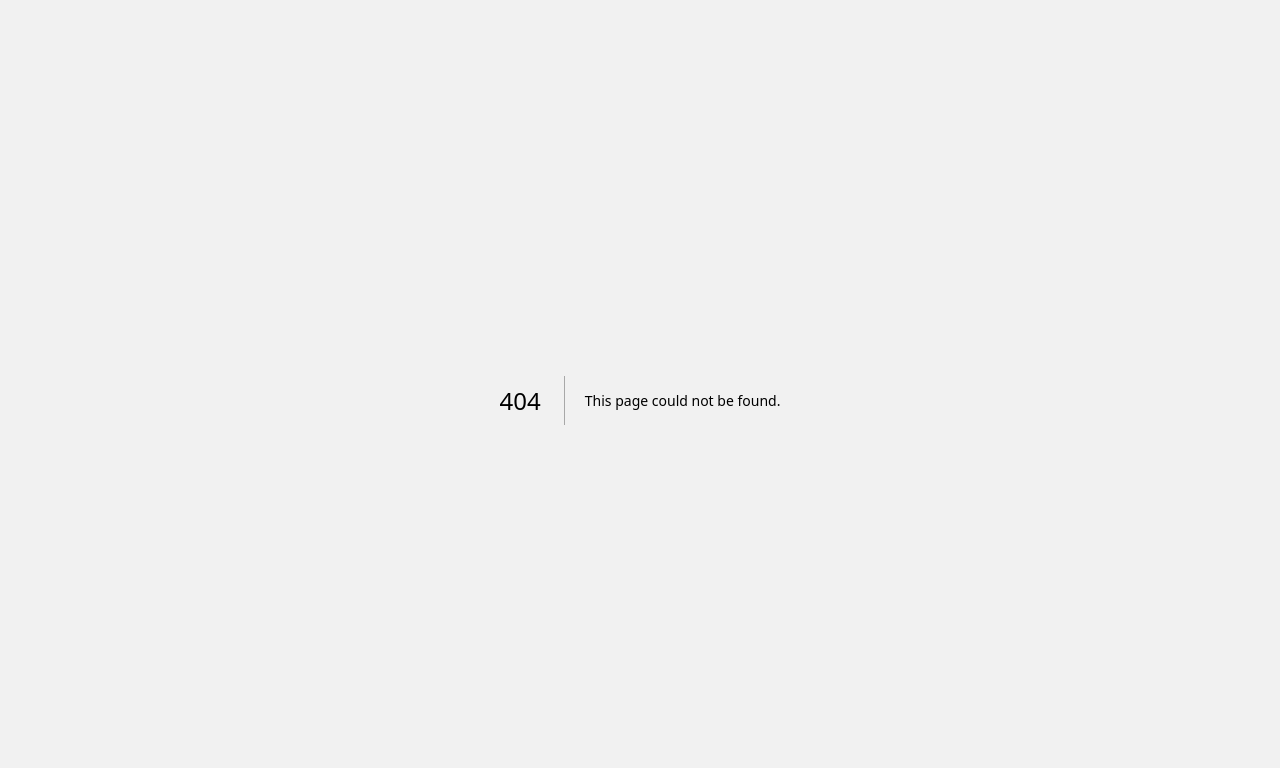
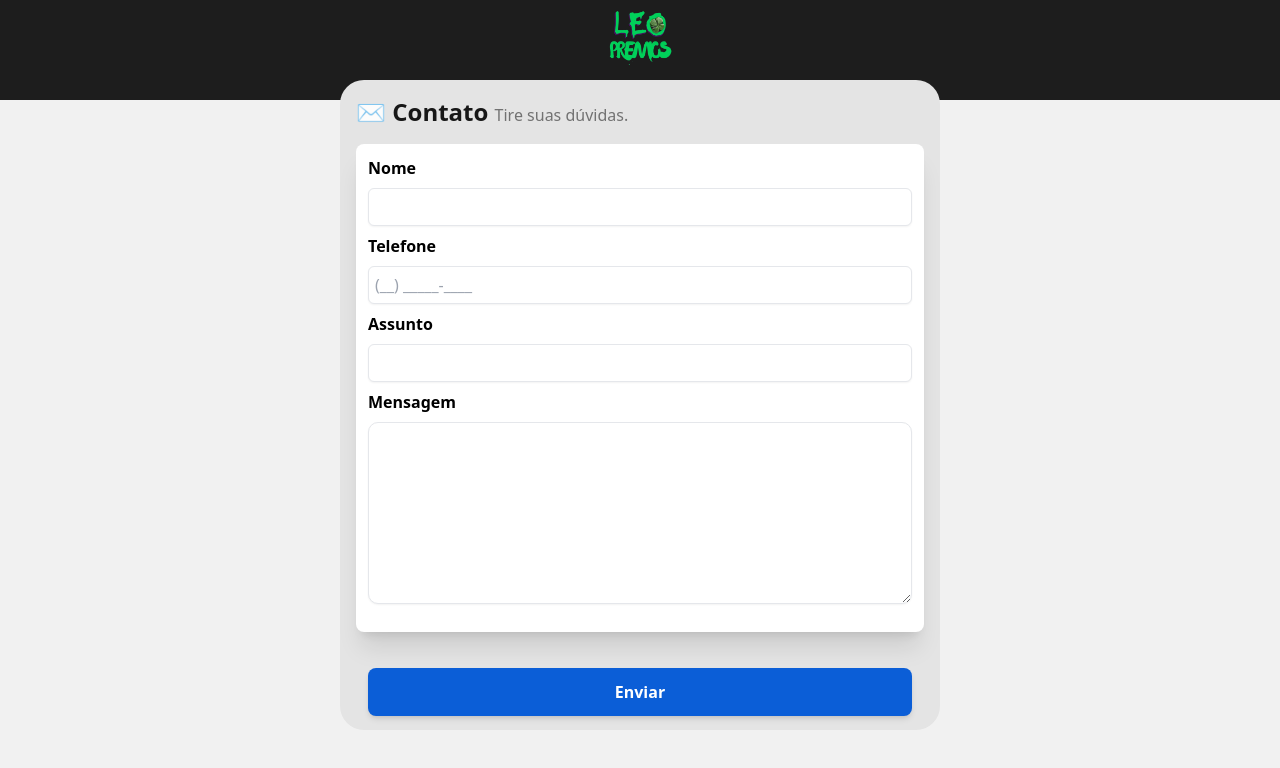
Before and after one commit to JohnnyNWT/leo-premios, a Next.js app: page /contato in a window 1280 px wide. Before the commit this address had no page. Shown: the top 768 px of the page. Built offline with nearby package versions, Linux system fonts and the light colour scheme.

Commit message:
FEAT: add aba de contato

```diff
--- /dev/null
+++ b/src/app/contato/page.js
@@ -0,0 +1,49 @@
+import Image from "next/image";
+import Link from "next/link";
+import ACOES from "@/app/data/data";
+
+export default function Contato() {
+  return (
+    <div className="h-screen flex items-center flex-col max-sm:bg-[#E4E4E4]">
+      <div className="bg-[#1d1d1d] w-full h-[70px] fixed z-[2]">
+        <Link href="/">
+          <Image src="/img/Logo.png" alt="Logo" className="" layout="fill" objectFit="contain" />
+        </Link>
+      </div>
+
+      <div className="w-full h-[100px] bg-[#1d1d1d] absolute"></div>
+
+      <div className="w-[600px] max-sm:w-full mt-20 flex flex-col rounded-3xl bg-[#E4E4E4] z-[1] min-h-[650px]">
+        <h1 className="font-sans text-2xl p-4 font-semibold text-[#000000E6]">✉️ Contato <span className="text-base text-[#00000080] font-normal">Tire suas dúvidas.</span></h1>
+
+        <div className="bg-white h-3/4 mx-4 p-3 rounded-lg shadow-xl">
+          <form>
+            <div className="flex flex-col">
+              <label className="font-sans max-sm:text-sm font-semibold mb-2" htmlFor="nome" >Nome</label>
+              <input className="border rounded-md shadow-sm text-[#5a5a5a] p-[6px] mb-2 outline-none" type="text" id="nome" name="nome" required />
+            </div>
+
+            <div className="flex flex-col">
+              <label className="font-sans max-sm:text-sm font-semibold mb-2" htmlFor="phone">Telefone</label>
+              <input className="border rounded-md shadow-sm text-[#5a5a5a] p-[6px] mb-2 outline-none" type="tel" id="phone" name="phone" placeholder="(__) _____-____" required/>
+            </div>
+
+            <div className="flex flex-col">
+              <label className="font-sans max-sm:text-sm font-semibold mb-2" htmlFor="assunto">Assunto</label>
+              <input className="border rounded-md shadow-sm text-[#5a5a5a] p-[6px] mb-2 outline-none" type="text" id="assunto" name="assunto" required/>
+            </div>
+
+            <div className="flex flex-col">
+              <label className="font-sans max-sm:text-sm font-semibold mb-2" htmlFor="mensagem">Mensagem</label>
+              <textarea className="border rounded-[10px] shadow-sm text-[#5a5a5a] p-[6px] mb-2 outline-none" type="text" id="mensagem" name="mensagem" rows="7" required/>
+            </div>
+            <div className="flex justify-center">
+              <button className="bg-[#0b5ed7] py-3 shadow-md text-white font-bold rounded-lg mt-14 w-full" type="submit">Enviar</button>
+            </div>
+          </form>
+        </div>
+      </div>
+
+    </div>
+  )
+}
--- a/src/app/page.js
+++ b/src/app/page.js
@@ -6,14 +6,32 @@ export default function Home() {
 
   return (
     <div className="h-screen flex items-center flex-col">
-      <div className="bg-[#1d1d1d] w-full h-[70px] fixed z-[2]">
-        <Image src="/img/Logo.png" alt="Logo" className="" layout="fill" objectFit="contain" />
+      <div className="bg-[#1d1d1d] w-full h-[70px] fixed z-[2] content-center">
+        <div className="w-[550px] flex items-center justify-between max-sm:w-full" style={{margin: "0 auto"}}>
+          <div className="cursor-pointer max-sm:ml-2 max-sm:mt-2">
+            <svg xmlns="http://www.w3.org/2000/svg" width="40" height="40" fill="currentColor" className="bi bi-filter-left text-white" viewBox="0 0 16 16">
+              <path d="M2 10.5a.5.5 0 0 1 .5-.5h3a.5.5 0 0 1 0 1h-3a.5.5 0 0 1-.5-.5m0-3a.5.5 0 0 1 .5-.5h7a.5.5 0 0 1 0 1h-7a.5.5 0 0 1-.5-.5m0-3a.5.5 0 0 1 .5-.5h11a.5.5 0 0 1 0 1h-11a.5.5 0 0 1-.5-.5" />
+            </svg>
+          </div>
+          <div>
+            <Image src="/img/Logo.png" width={60} height={50} alt="Logo Icon" className="" />
+          </div>
+          <Link href="/contato">
+          <div className="flex items-end flex-col cursor-pointer max-sm:mr-4 max-sm:mt-2">
+            <svg xmlns="http://www.w3.org/2000/svg" width="16" height="16" fill="currentColor" className="bi bi-chat-right-dots-fill text-[#8e8e8e]" viewBox="0 0 16 16">
+              <path d="M16 2a2 2 0 0 0-2-2H2a2 2 0 0 0-2 2v8a2 2 0 0 0 2 2h9.586a1 1 0 0 1 .707.293l2.853 2.853a.5.5 0 0 0 .854-.353zM5 6a1 1 0 1 1-2 0 1 1 0 0 1 2 0m4 0a1 1 0 1 1-2 0 1 1 0 0 1 2 0m3 1a1 1 0 1 1 0-2 1 1 0 0 1 0 2" />
+            </svg>
+            <p className="text-[#FDFFA9] font-semibold">Suporte</p>
+          </div>
+          </Link>
+
+        </div>
       </div>
 
       <div className="w-full h-[100px] bg-[#1d1d1d] absolute"></div>
 
       <div className="w-[600px] h-full mt-20 flex flex-col gap-1 rounded-t-3xl bg-[#E4E4E4] z-[1] max-sm:w-full">
-        <h1 className="font-sans text-2xl p-4 font-semibold text-[#000000E6]">⚡ Prêmios <span className="text-base text-[#00000080]">Escolha sua sorte</span></h1>
+        <h1 className="font-sans text-2xl p-4 font-semibold text-[#000000E6]">⚡ Prêmios <span className="text-base text-[#00000080] font-normal">Escolha sua sorte</span></h1>
 
 
         <div className="flex flex-col gap-2" id="container-rifas">
@@ -70,7 +88,7 @@ export default function Home() {
         </div>
 
         <div className="bg-[#E4E4E4] flex flex-col gap-2" id="ganhadores-sortudos">
-          <h1 className="font-sans text-2xl p-4 font-semibold text-[#000000E6]">🎉 Ganhadores <span className="text-base text-[#00000080]">sortudos</span></h1>
+          <h1 className="font-sans text-2xl p-4 font-semibold text-[#000000E6]">🎉 Ganhadores <span className="text-base text-[#00000080] font-normal">sortudos</span></h1>
 
           {ACOES["rifa-bombox"].map((e) => (
             <Link href="/sorteio/bombox">
--- a/src/app/sorteio/bombox/page.js
+++ b/src/app/sorteio/bombox/page.js
@@ -4,7 +4,7 @@ import Image from "next/image";
 import Link from "next/link";
 import ACOES from "@/app/data/data";
 
-export default function SorteioCRF() {
+export default function SorteioBombox() {
   return (
     <div className="h-screen flex items-center flex-col">
       <div className="bg-[#1d1d1d] w-full h-[70px] fixed z-[2]">
--- a/src/app/sorteio/iphone/page.js
+++ b/src/app/sorteio/iphone/page.js
@@ -4,7 +4,7 @@ import Image from "next/image";
 import Link from "next/link";
 import ACOES from "@/app/data/data";
 
-export default function SorteioCRF() {
+export default function SorteioIphone() {
   return (
     <div className="h-screen flex items-center flex-col">
       <div className="bg-[#1d1d1d] w-full h-[70px] fixed z-[2]">
```
